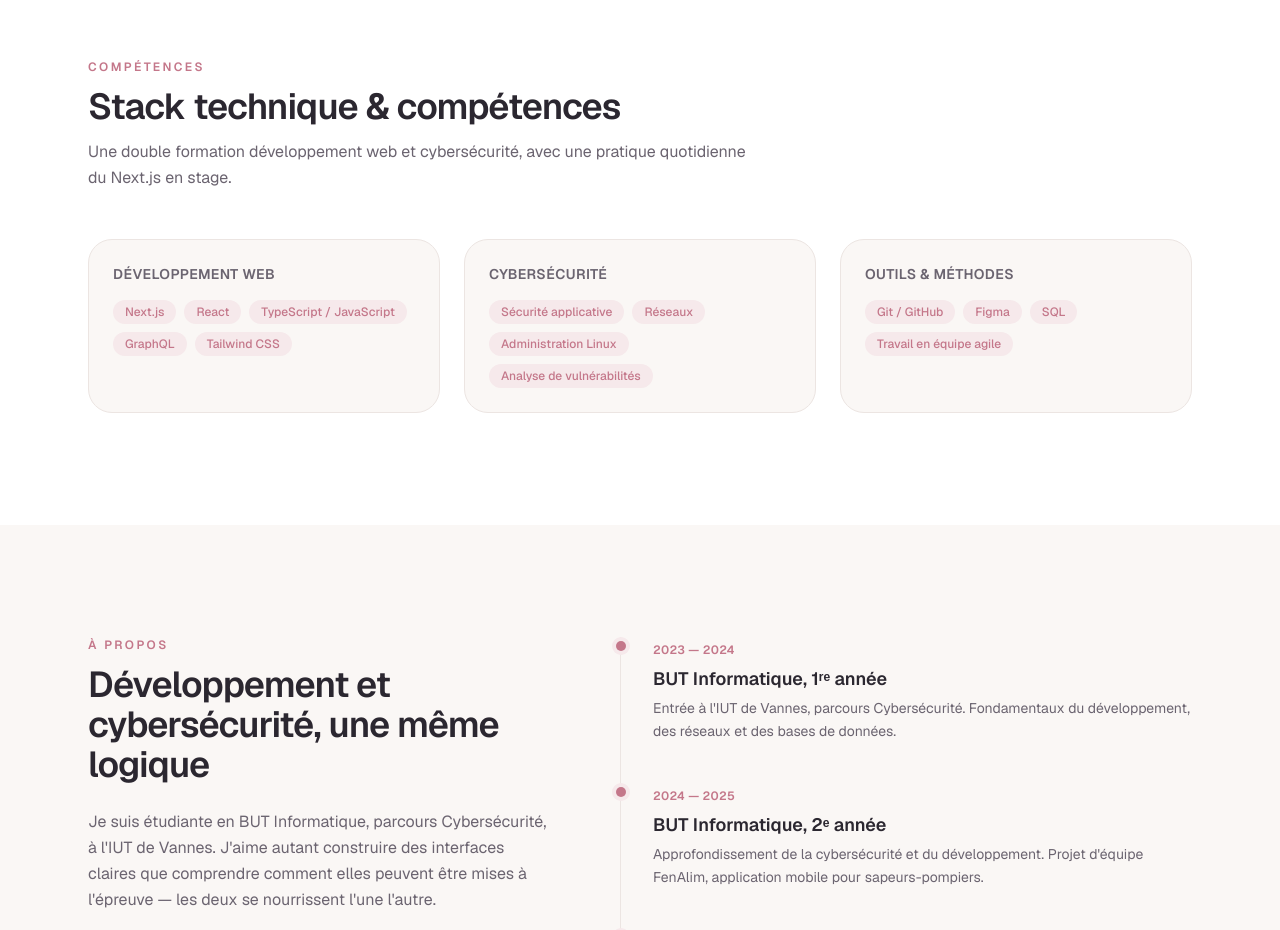
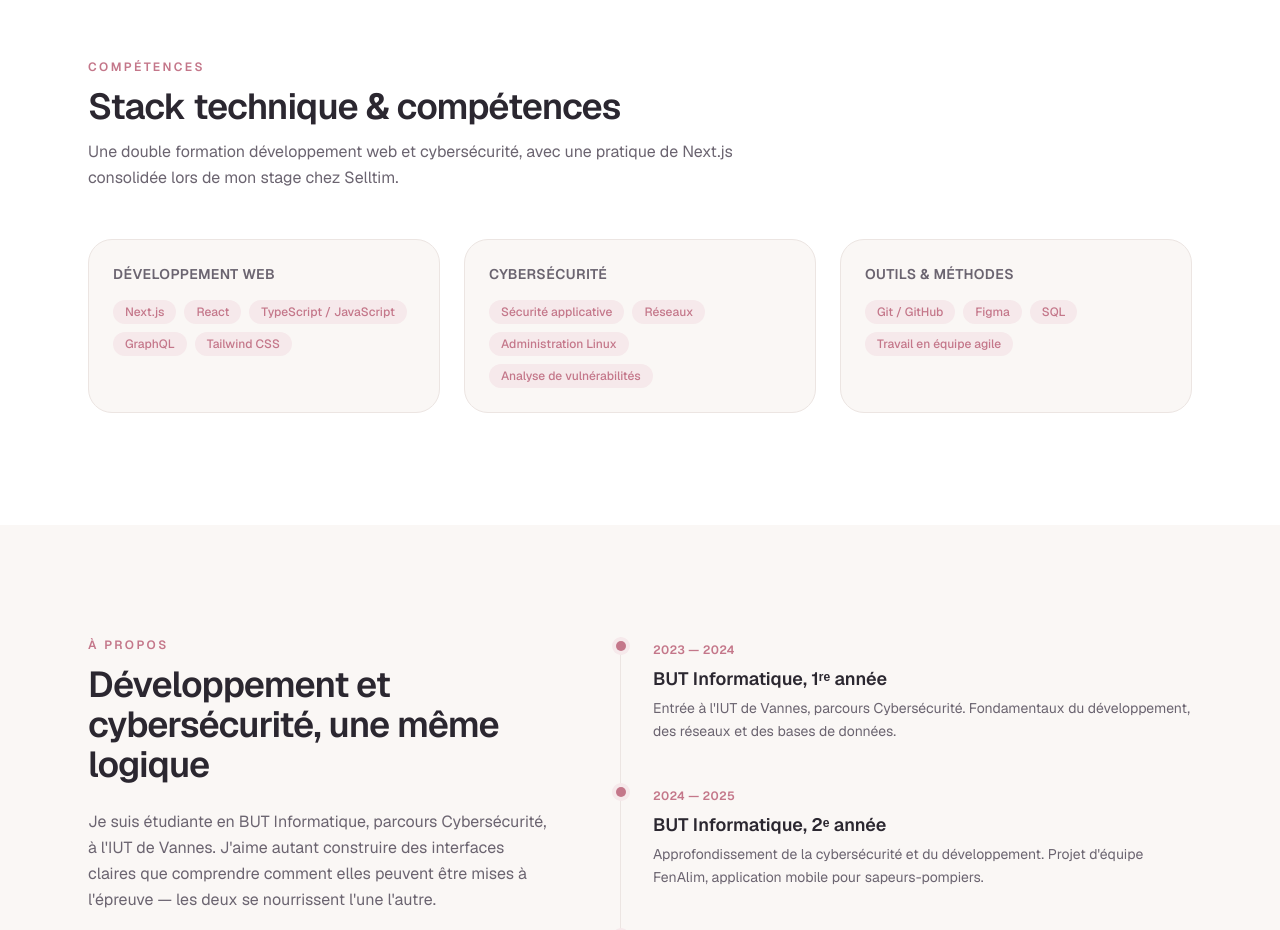
Before and after one commit to Emmalejalle/portfolio, a Next.js app: page / in a window 1280 px wide. Shown: the part 2000-2930 px from the top of the page. Built offline with nearby package versions, Linux system fonts and the light colour scheme.

Commit message:
update skills.tsx

```diff
--- a/src/components/sections/Skills.tsx
+++ b/src/components/sections/Skills.tsx
@@ -9,7 +9,7 @@ export function Skills() {
         <SectionHeading
           eyebrow="Compétences"
           title="Stack technique & compétences"
-          description="Une double formation développement web et cybersécurité, avec une pratique quotidienne du Next.js en stage."
+          description="Une double formation développement web et cybersécurité, avec une pratique de Next.js consolidée lors de mon stage chez Selltim."
         />
 
         <div className="mt-12 grid gap-6 sm:grid-cols-3">
```
